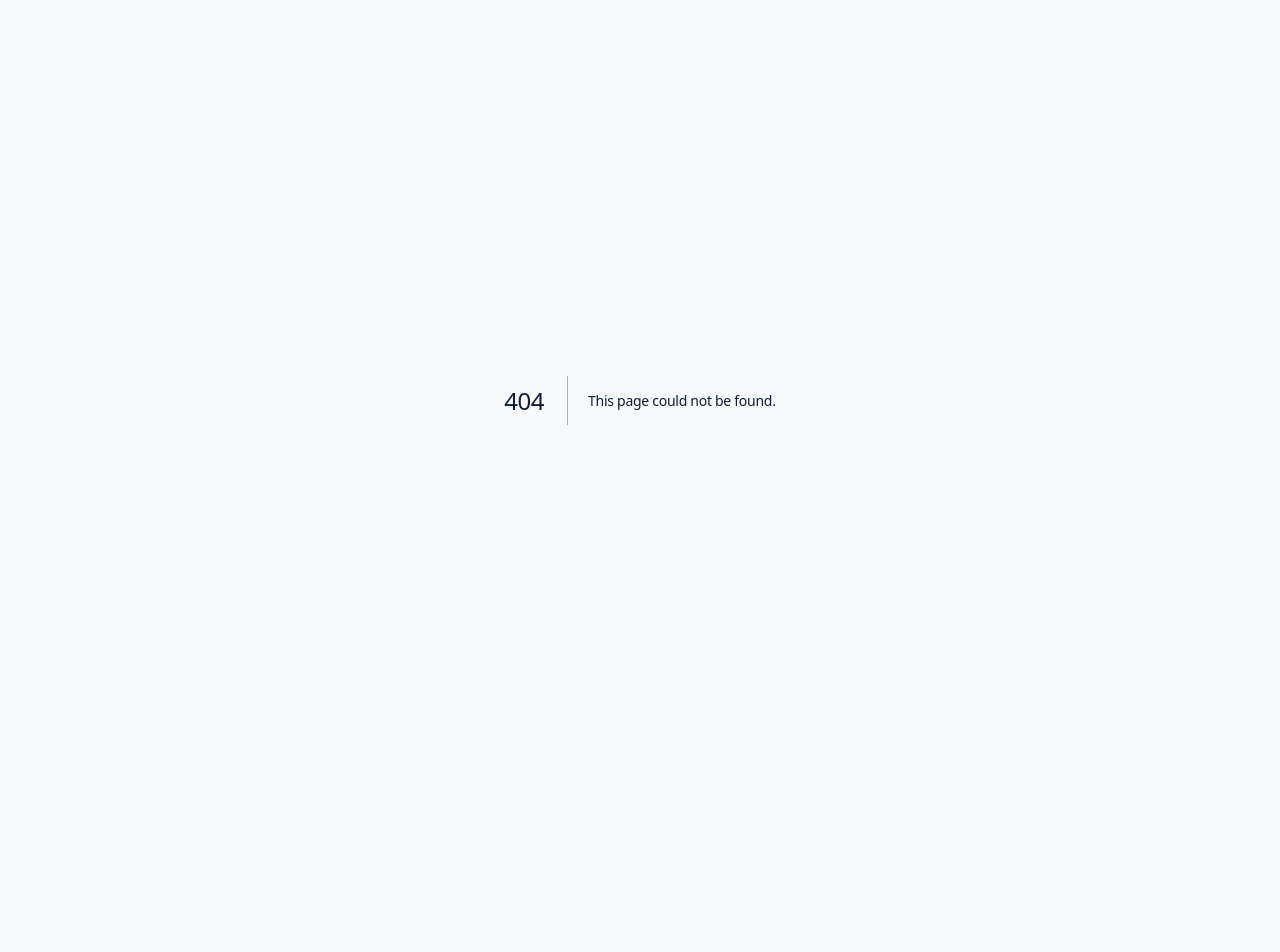
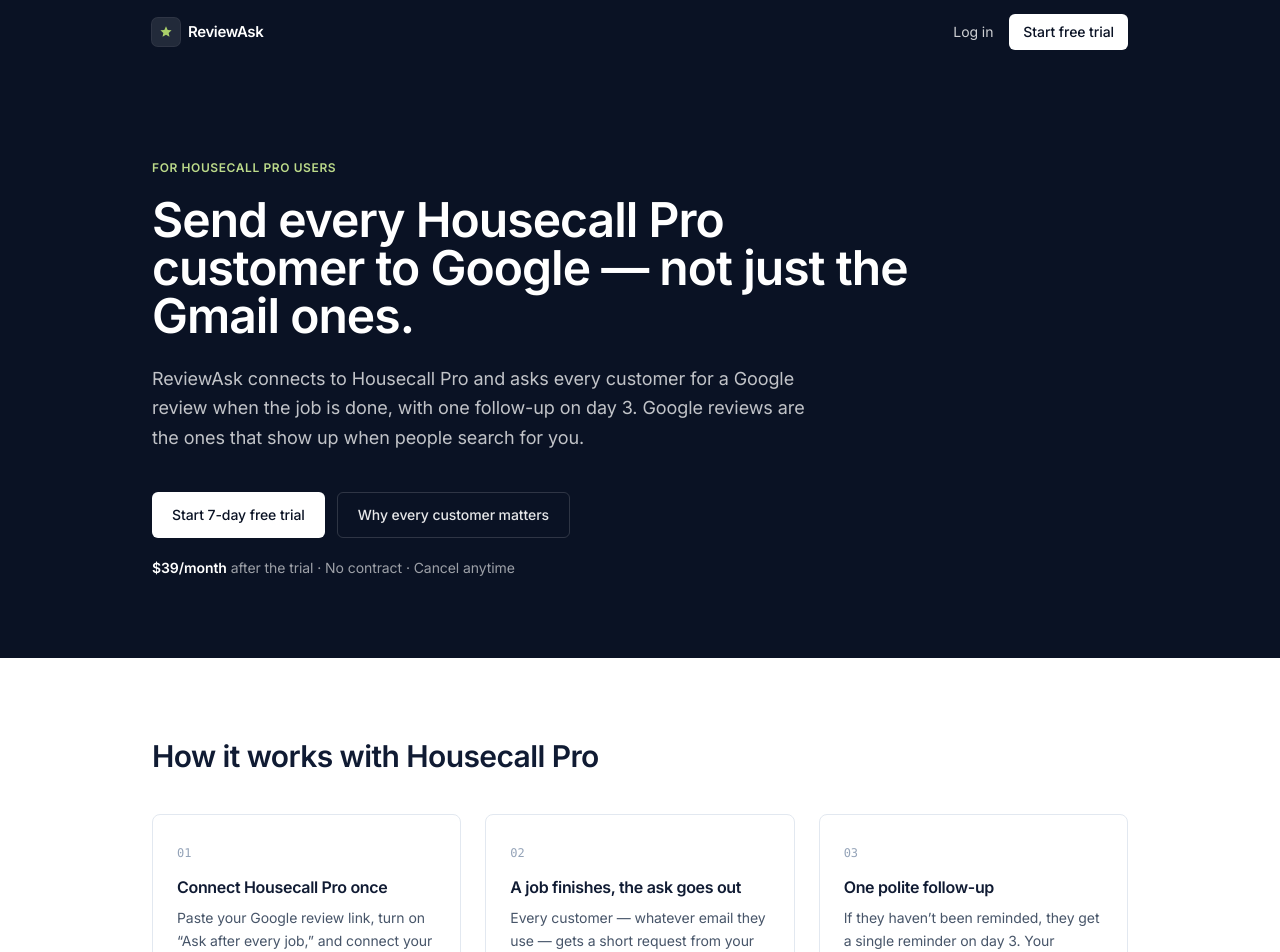
Before and after one commit to realnickd31/reviewask, a Next.js app in the folder app/: page /for-housecall-pro in a window 1280 px wide. Before the commit this address had no page. Shown: the top 952 px of the page. Before the commit the page ends 800 px from the top, so only its background shows below. Built offline with nearby package versions, Linux system fonts and the light colour scheme.

Commit message:
FAQPage JSON-LD (home, /for-jobber), /for-jobber FAQ, /for-housecall-pro landing (every customer to Google), nav/footer/sitemap links

```diff
--- /dev/null
+++ b/app/app/for-housecall-pro/page.tsx
@@ -0,0 +1,44 @@
+import Link from "next/link";
+import Logo from "@/components/Logo";
+import Footer from "@/components/Footer";
+export const metadata = {
+  title: { absolute: "ReviewAsk for Housecall Pro — send every customer to Google reviews" },
+  description: "Every completed Housecall Pro job gets a Google review request — for every customer, not just Gmail users. One day-3 follow-up. $39/month, 7-day free trial.",
+  alternates: { canonical: "/for-housecall-pro" },
+};
+const steps = [
+  ["Connect Housecall Pro once", "Paste your Google review link, turn on “Ask after every job,” and connect your Housecall Pro account."],
+  ["A job finishes, the ask goes out", "Every customer — whatever email they use — gets a short request from your business name with one link to your Google review form."],
+  ["One polite follow-up", "If they haven’t been reminded, they get a single reminder on day 3. Your dashboard shows every request and its status."],
+];
+const faqs = [
+  { q: "Why not just use Housecall Pro’s built-in review requests?", a: "According to Housecall Pro’s help center, by default only customers with @gmail.com addresses are directed to Google; others are directed to leave a Housecall Pro review. ReviewAsk sends every customer straight to your Google review form." },
+  { q: "What triggers the review request?", a: "When a job is completed in Housecall Pro, ReviewAsk sends that customer a request from your business name, plus one follow-up on day 3." },
+  { q: "Can I ask past customers too?", a: "Yes. Upload a spreadsheet (Excel/CSV) of recent customers and send them all a request with one confirm." },
+  { q: "Is there a contract?", a: "No. $39/month or $390/year after a 7-day free trial. Cancel anytime from Settings." },
+];
+export default function Page() {
+  return <main className="bg-white">
+    <header className="bg-navy-950 text-white"><div className="mx-auto flex h-16 max-w-5xl items-center gap-4 px-6"><Logo /><Link href="/login" className="ml-auto text-sm text-white/80 hover:text-white">Log in</Link><Link href="/signup" className="btn bg-white px-3.5 py-2 text-navy-950 hover:bg-slate-100">Start free trial</Link></div>
+      <div className="mx-auto max-w-5xl px-6 pb-20 pt-16 sm:pt-24">
+        <p className="eyebrow !text-lime-400">For Housecall Pro users</p>
+        <h1 className="mt-5 max-w-3xl text-4xl font-semibold leading-[1.1] sm:text-5xl">Send every Housecall Pro customer to Google — not just the Gmail ones.</h1>
+        <p className="mt-6 max-w-2xl text-lg leading-relaxed text-white/75">ReviewAsk connects to Housecall Pro and asks every customer for a Google review when the job is done, with one follow-up on day 3. Google reviews are the ones that show up when people search for you.</p>
+        <div className="mt-10 flex flex-col gap-3 sm:flex-row"><Link href="/signup" className="btn bg-white px-5 py-3 text-navy-950 hover:bg-slate-100">Start 7-day free trial</Link><a href="#why" className="btn-ghost px-5 py-3">Why every customer matters</a></div>
+        <p className="mt-5 text-sm text-white/60"><strong className="font-semibold text-white">$39/month</strong> after the trial · No contract · Cancel anytime</p>
+      </div></header>
+    <section className="py-20"><div className="mx-auto max-w-5xl px-6"><h2 className="text-3xl font-semibold">How it works with Housecall Pro</h2>
+      <ol className="mt-10 grid gap-6 md:grid-cols-3">{steps.map(([t, d], i) => <li key={t} className="rounded-lg border border-slate-200 p-6"><span className="font-mono text-xs text-slate-400">0{i + 1}</span><h3 className="mt-3 font-semibold">{t}</h3><p className="mt-2 text-sm leading-relaxed text-slate-600">{d}</p></li>)}</ol></div></section>
+    <section id="why" className="border-t border-slate-200 bg-slate-50 py-20"><div className="mx-auto max-w-5xl px-6"><h2 className="text-3xl font-semibold">100% of customers go to Google</h2>
+      <p className="mt-4 max-w-2xl text-slate-600">Housecall Pro’s help center explains that, by default, only customers with @gmail.com addresses are directed to Google, while others are directed to leave a Housecall Pro review. If most of your customers use Yahoo, Outlook, iCloud, or a work email, many of those reviews never reach your Google profile.</p>
+      <p className="mt-4 max-w-2xl text-slate-600">ReviewAsk sends every customer the same request with one link to your Google review form — no gating, no filtering.</p>
+      <p className="mt-4 text-xs text-slate-500">Source: <a href="https://help.housecallpro.com/en/articles/11481139-reviews-faqs" className="underline" rel="noopener" target="_blank">Housecall Pro Reviews FAQs</a>. Settings and plans may change. ReviewAsk is not affiliated with Housecall Pro.</p></div></section>
+    <section className="py-20"><div className="mx-auto max-w-5xl px-6"><h2 className="text-3xl font-semibold">Done the right way</h2>
+      <ul className="mt-6 space-y-3 text-slate-700"><li>✓ Every customer gets the same ask — no review gating or incentives, in line with Google’s policies.</li><li>✓ Sent from your business name, with one clear link.</li><li>✓ Backlog of past customers? Upload a spreadsheet and ask them all at once.</li><li>✓ $39/month, 200 requests/month, 7-day free trial, cancel anytime from Settings.</li></ul></div></section>
+    <section className="border-t border-slate-200 py-20"><div className="mx-auto max-w-3xl px-6"><h2 className="text-3xl font-semibold">Questions from Housecall Pro users</h2>
+      <div className="mt-8 divide-y divide-slate-200 border-y border-slate-200">{faqs.map((f) => <details key={f.q} className="group py-5"><summary className="flex min-h-[44px] cursor-pointer list-none items-center justify-between gap-4 font-medium [&::-webkit-details-marker]:hidden">{f.q}<span aria-hidden className="text-xl text-slate-400 transition group-open:rotate-45">+</span></summary><p className="mt-3 text-sm leading-relaxed text-slate-600">{f.a}</p></details>)}</div>
+      <script type="application/ld+json" dangerouslySetInnerHTML={{ __html: JSON.stringify({ "@context": "https://schema.org", "@type": "FAQPage", mainEntity: faqs.map((f) => ({ "@type": "Question", name: f.q, acceptedAnswer: { "@type": "Answer", text: f.a } })) }) }} /></div></section>
+    <section className="bg-navy-950 text-white"><div className="mx-auto flex max-w-5xl flex-col items-start justify-between gap-6 px-6 py-14 sm:flex-row sm:items-center"><div><h2 className="text-2xl font-semibold">Start asking after every Housecall Pro job.</h2><p className="mt-2 text-white/70">Setup takes a few minutes. Questions? support@getreviewask.com</p></div><Link href="/signup" className="btn bg-white px-5 py-3 text-navy-950 hover:bg-slate-100">Start your free trial</Link></div></section>
+    <Footer />
+  </main>;
+}
--- a/app/app/for-jobber/page.tsx
+++ b/app/app/for-jobber/page.tsx
@@ -10,6 +10,12 @@
   ["Connect Jobber once", "Paste your Google review link, turn on “Ask after every job,” and connect your Jobber account."],
   ["A job closes, the ask goes out", "Your customer gets a short request from your business name with one link to your Google review form."],
   ["One polite follow-up", "If they haven’t been reminded, they get a single reminder on day 3. Your dashboard shows every request and its status."],
+];
+const faqs = [
+  { q: "Do I need Jobber’s Marketing Suite to use ReviewAsk?", a: "No. ReviewAsk connects to your Jobber account directly. You don’t need the $99/month Marketing Suite add-on." },
+  { q: "What triggers the review request?", a: "When a job is completed in Jobber, ReviewAsk sends that customer a request from your business name with one link to your Google review form, plus one follow-up on day 3." },
+  { q: "Can I ask past customers too?", a: "Yes. Upload a spreadsheet (Excel/CSV) of recent customers and send them all a request with one confirm." },
+  { q: "Is there a contract?", a: "No. $39/month or $390/year after a 7-day free trial. Cancel anytime from Settings." },
 ];
 export default function Page() {
   return <main className="bg-white">
@@ -30,6 +36,9 @@
       <p className="mt-4 text-xs text-slate-500">Marketing Suite pricing as listed by Jobber; may change. ReviewAsk is not affiliated with Jobber.</p></div></section>
     <section className="py-20"><div className="mx-auto max-w-5xl px-6"><h2 className="text-3xl font-semibold">Done the right way</h2>
       <ul className="mt-6 space-y-3 text-slate-700"><li>✓ Every customer gets the same ask — no review gating or incentives, in line with Google’s policies.</li><li>✓ Sent from your business name, with one clear link.</li><li>✓ Backlog of past customers? Upload a spreadsheet and ask them all at once.</li><li>✓ 200 requests/month, 7-day free trial, cancel anytime from Settings.</li></ul></div></section>
+    <section className="border-t border-slate-200 py-20"><div className="mx-auto max-w-3xl px-6"><h2 className="text-3xl font-semibold">Questions from Jobber users</h2>
+      <div className="mt-8 divide-y divide-slate-200 border-y border-slate-200">{faqs.map((f) => <details key={f.q} className="group py-5"><summary className="flex min-h-[44px] cursor-pointer list-none items-center justify-between gap-4 font-medium [&::-webkit-details-marker]:hidden">{f.q}<span aria-hidden className="text-xl text-slate-400 transition group-open:rotate-45">+</span></summary><p className="mt-3 text-sm leading-relaxed text-slate-600">{f.a}</p></details>)}</div>
+      <script type="application/ld+json" dangerouslySetInnerHTML={{ __html: JSON.stringify({ "@context": "https://schema.org", "@type": "FAQPage", mainEntity: faqs.map((f) => ({ "@type": "Question", name: f.q, acceptedAnswer: { "@type": "Answer", text: f.a } })) }) }} /></div></section>
     <section className="bg-navy-950 text-white"><div className="mx-auto flex max-w-5xl flex-col items-start justify-between gap-6 px-6 py-14 sm:flex-row sm:items-center"><div><h2 className="text-2xl font-semibold">Start asking after every Jobber job.</h2><p className="mt-2 text-white/70">Setup takes a few minutes. Questions? support@getreviewask.com</p></div><Link href="/signup" className="btn bg-white px-5 py-3 text-navy-950 hover:bg-slate-100">Start your free trial</Link></div></section>
     <Footer />
   </main>;
--- a/app/app/page.tsx
+++ b/app/app/page.tsx
@@ -53,14 +53,14 @@
             <Link href="/login" className="hidden hover:text-white sm:inline">Log in</Link>
             <Link href="/signup" className="btn bg-white px-3.5 py-2 text-navy-950 hover:bg-slate-100">Start free trial</Link>
             <details className="relative sm:hidden"><summary aria-label="Open menu" className="grid h-11 w-11 cursor-pointer list-none place-items-center rounded-md ring-1 ring-white/20 [&::-webkit-details-marker]:hidden"><svg viewBox="0 0 20 20" className="h-5 w-5 fill-white" aria-hidden><path d="M3 5h14v2H3zm0 4h14v2H3zm0 4h14v2H3z" /></svg></summary>
-              <div className="absolute right-0 z-20 mt-2 w-56 rounded-lg bg-white p-2 text-navy-900 shadow-xl">{[["/#how", "How it works"], ["/pricing", "Pricing"], ["/for-jobber", "For Jobber users"], ["/#faq", "FAQ"], ["/login", "Log in"]].map(([h, l]) => <a key={h} href={h} className="block rounded-md px-3 py-3 text-sm hover:bg-slate-50">{l}</a>)}</div></details></>}</nav></div>
+              <div className="absolute right-0 z-20 mt-2 w-56 rounded-lg bg-white p-2 text-navy-900 shadow-xl">{[["/#how", "How it works"], ["/pricing", "Pricing"], ["/for-jobber", "For Jobber users"], ["/for-housecall-pro", "For Housecall Pro users"], ["/#faq", "FAQ"], ["/login", "Log in"]].map(([h, l]) => <a key={h} href={h} className="block rounded-md px-3 py-3 text-sm hover:bg-slate-50">{l}</a>)}</div></details></>}</nav></div>
       <div className="mx-auto grid max-w-6xl items-center gap-12 px-6 pb-28 pt-20 sm:pt-28 lg:grid-cols-[1.4fr_1fr]">
         <div className="max-w-3xl">
           <p className="eyebrow !text-lime-400">For Jobber and field-service businesses</p>
           <h1 className="mt-5 text-4xl font-semibold leading-[1.1] sm:text-[56px]">Every finished job gets a Google review request — automatically.</h1>
           <p className="mt-6 max-w-2xl text-lg leading-relaxed text-white/75">ReviewAsk sends the ask when a job closes in Jobber or Housecall Pro, follows up once on day 3, and shows you exactly what went out. No chasing customers by hand — and no $99/month add-on.</p>
           <div className="mt-10 flex flex-col gap-3 sm:flex-row">{user ? <Link href="/dashboard" className="btn bg-white px-5 py-3 text-navy-950 hover:bg-slate-100">Open dashboard</Link> : <Link href="/signup" className="btn bg-white px-5 py-3 text-navy-950 hover:bg-slate-100">Start 7-day free trial</Link>}<a href="#how" className="btn-ghost px-5 py-3">See how it works</a></div>
-          <div className="mt-6 flex flex-wrap gap-2 text-xs text-white/80"><span className="rounded-full px-3 py-1 ring-1 ring-white/20">Works with Jobber</span><span className="rounded-full px-3 py-1 ring-1 ring-white/20">Works with Housecall Pro</span><span className="rounded-full px-3 py-1 ring-1 ring-white/20">Quick ask from any phone</span></div>
+          <div className="mt-6 flex flex-wrap gap-2 text-xs text-white/80"><Link href="/for-jobber" className="rounded-full px-3 py-1 ring-1 ring-white/20 hover:bg-white/5">Works with Jobber</Link><Link href="/for-housecall-pro" className="rounded-full px-3 py-1 ring-1 ring-white/20 hover:bg-white/5">Works with Housecall Pro</Link><span className="rounded-full px-3 py-1 ring-1 ring-white/20">Quick ask from any phone</span></div>
           <p className="mt-5 text-sm text-white/60"><strong className="font-semibold text-white">$39/month</strong> after the 7-day trial · No contract · Cancel anytime</p>
         </div>
       </div>
@@ -125,6 +125,7 @@
     <section className="bg-navy-950 text-white"><div className="mx-auto flex max-w-6xl flex-col items-start justify-between gap-6 px-6 py-16 sm:flex-row sm:items-center">
       <div><h2 className="text-2xl font-semibold">Start asking for reviews this week.</h2><p className="mt-2 text-white/70">7-day free trial · $39/month after · Cancel anytime · Questions? support@getreviewask.com</p></div>
       <Link href="/signup" className="btn bg-white px-5 py-3 text-navy-950 hover:bg-slate-100">Start your free trial</Link></div></section>
+    <script type="application/ld+json" dangerouslySetInnerHTML={{ __html: JSON.stringify({ "@context": "https://schema.org", "@type": "FAQPage", mainEntity: faqs.map((f) => ({ "@type": "Question", name: f.q, acceptedAnswer: { "@type": "Answer", text: f.a } })) }) }} />
     <Footer />
   </main>;
 }
--- a/app/app/sitemap.ts
+++ b/app/app/sitemap.ts
@@ -1,5 +1,5 @@
 import type { MetadataRoute } from "next";
 export default function sitemap(): MetadataRoute.Sitemap {
   const b = "https://getreviewask.com";
-  return ["", "/for-jobber", "/pricing", "/compare/jobber-marketing-suite", "/signup", "/sms", "/privacy", "/terms"].map((p) => ({ url: b + p, lastModified: new Date("2026-10-27") }));
+  return ["", "/for-jobber", "/for-housecall-pro", "/pricing", "/compare/jobber-marketing-suite", "/signup", "/sms", "/privacy", "/terms"].map((p) => ({ url: b + p, lastModified: new Date("2026-10-27") }));
 }
--- a/app/components/Footer.tsx
+++ b/app/components/Footer.tsx
@@ -5,7 +5,7 @@
   return <footer className="border-t border-slate-200 bg-white text-slate-600"><div className="mx-auto max-w-6xl px-6 py-14">
     <div className="grid gap-10 sm:grid-cols-4">
       <div className="sm:col-span-2"><Logo dark /><p className="mt-3 max-w-xs text-sm leading-relaxed text-slate-500">Automatic Google review requests for Jobber and field-service businesses. Simple, policy-safe, month-to-month.</p></div>
-      <div><p className="eyebrow mb-3">Product</p><ul className={col}><li><Link href="/#how" className="hover:text-navy-900">How it works</Link></li><li><Link href="/pricing" className="hover:text-navy-900">Pricing</Link></li><li><Link href="/for-jobber" className="hover:text-navy-900">For Jobber users</Link></li><li><Link href="/compare/jobber-marketing-suite" className="hover:text-navy-900">vs. Jobber Marketing Suite</Link></li><li><Link href="/#faq" className="hover:text-navy-900">FAQ</Link></li><li><Link href="/login" className="hover:text-navy-900">Log in</Link></li></ul></div>
+      <div><p className="eyebrow mb-3">Product</p><ul className={col}><li><Link href="/#how" className="hover:text-navy-900">How it works</Link></li><li><Link href="/pricing" className="hover:text-navy-900">Pricing</Link></li><li><Link href="/for-jobber" className="hover:text-navy-900">For Jobber users</Link></li><li><Link href="/for-housecall-pro" className="hover:text-navy-900">For Housecall Pro users</Link></li><li><Link href="/compare/jobber-marketing-suite" className="hover:text-navy-900">vs. Jobber Marketing Suite</Link></li><li><Link href="/#faq" className="hover:text-navy-900">FAQ</Link></li><li><Link href="/login" className="hover:text-navy-900">Log in</Link></li></ul></div>
       <div><p className="eyebrow mb-3">Company</p><ul className={col}><li><a href="mailto:support@getreviewask.com" className="hover:text-navy-900">Contact support</a></li><li><Link href="/terms" className="hover:text-navy-900">Terms of Service</Link></li><li><Link href="/privacy" className="hover:text-navy-900">Privacy Policy</Link></li><li><Link href="/sms" className="hover:text-navy-900">SMS terms &amp; opt-in</Link></li></ul></div>
     </div>
     <div className="mt-12 flex flex-col justify-between gap-2 border-t border-slate-200 pt-6 text-xs text-slate-500 sm:flex-row">
```
Also changed, not shown: 1 other file (tests, documents, lock files or other folders).
